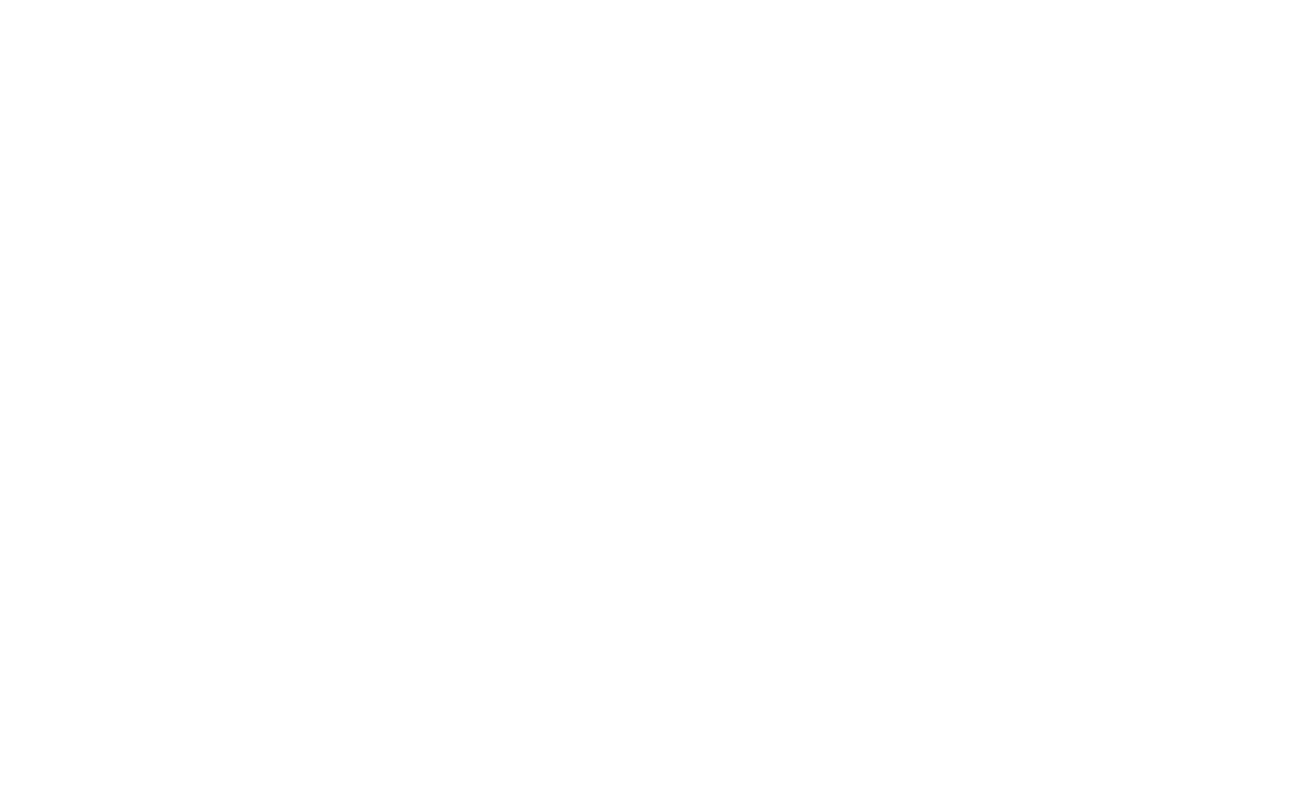
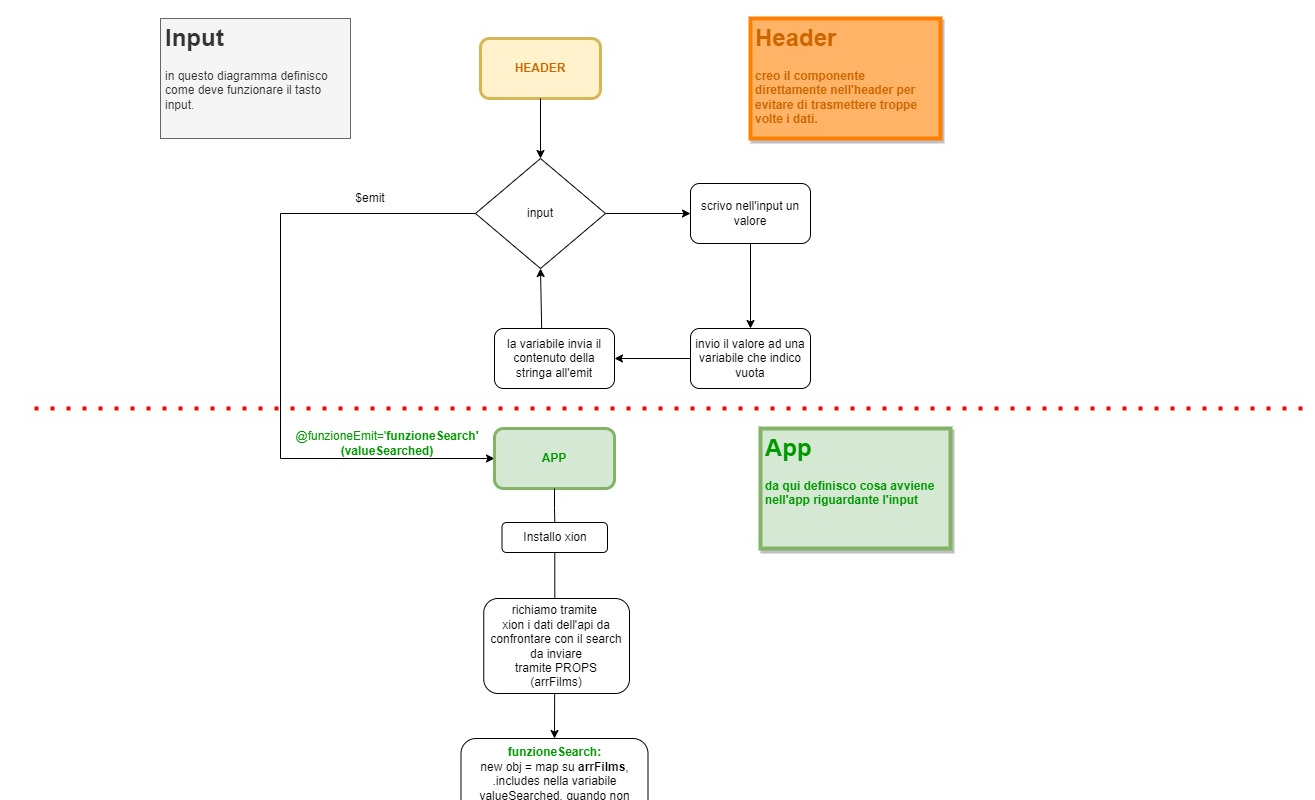
Before and after one commit to Alex-Uva89/vue-boolflix, a Vue app: page / in a window 1280 px wide. Shown: the top 800 px of the page, 1315 px wide, since content can reach past the window. Built offline with nearby package versions, Linux system fonts and the light colour scheme.

Commit message:
create diagram for manage this project

```diff
--- a/src/App.vue
+++ b/src/App.vue
@@ -1,7 +1,7 @@
 <template>
   <div id="app">
     <!-- prima di partire a scrivere codice, preparo diagramma da seguire con United Diagrams -->
-
+    <img src="../public/img/diagram.jpg" alt="">
   </div>
 </template>
 
```
Also changed, not shown: public/img/diagram.jpg (added), 1 other file (tests, documents, lock files or other folders).
